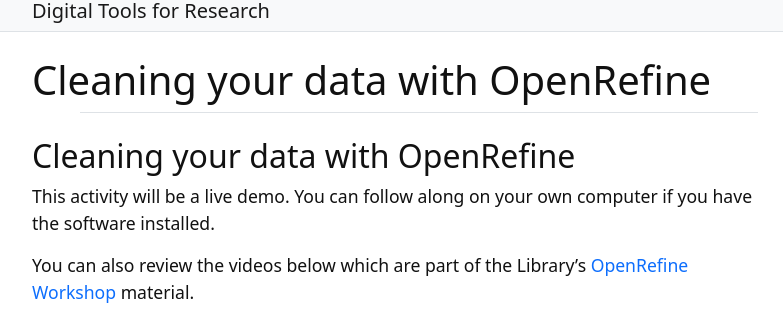
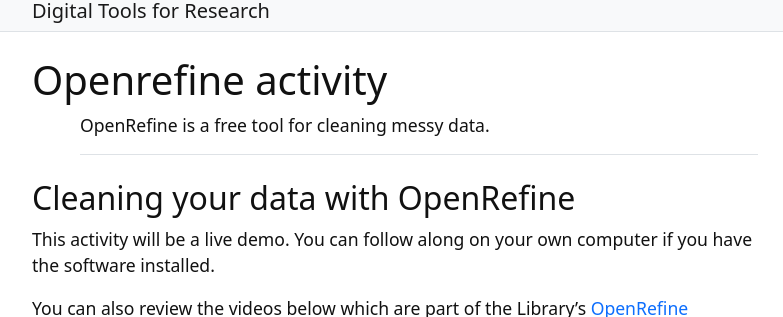
Before and after one commit to GriffithUniLibrary/digital-tools, a Jekyll site: the page built from content/activity-openrefine.md, in a window 1280 px wide and 900 px high, cut to the strip 121-438 px from the top of the window. Shown: the whole strip, without its empty margins (245-1028 px from the left). Built offline with Jekyll 4.4.1, drawn with Linux system fonts in a browser that asks for light colours; our own code applies the rules of GitHub Pages for plain Markdown files.

Commit message:
Updated workshop ocon

```diff
--- a/_config.yml
+++ b/_config.yml
@@ -15,7 +15,7 @@ title: Digital Tools for Research
 # choose from Bootstrap Icons in _includes/bootstrap-icons
 # find names on https://icons.getbootstrap.com/
 # some options: code-slash file-code gear tools lightblub book bookmark-star
-title-icon: bi-wrench-adjustable-circle
+title-icon: app.svg
 # description, keywords, and image for meta tags
 # these do not visibility appear on the pages, but used for SEO
 description: "Digital Tools to make your research life easier and more fun!"
--- a/content/activity-openrefine.md
+++ b/content/activity-openrefine.md
@@ -1,7 +1,7 @@
 ---
 title: Openrefine activity
 nav: false
-description: `OpenRefine` is a free tool for cleaning messy data.
+description: OpenRefine is a free tool for cleaning messy data.
 ---
 
 ## Cleaning your data with OpenRefine
```
